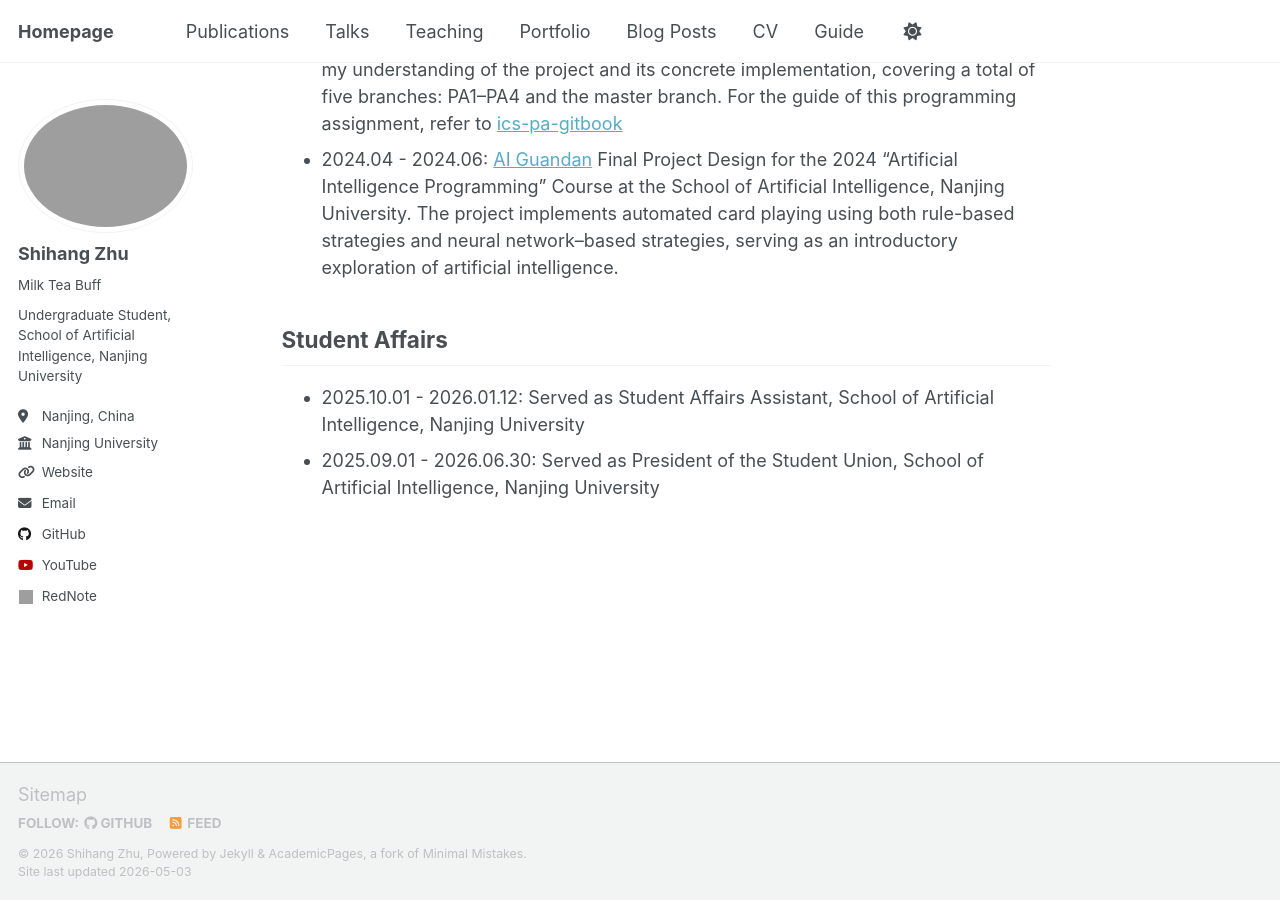
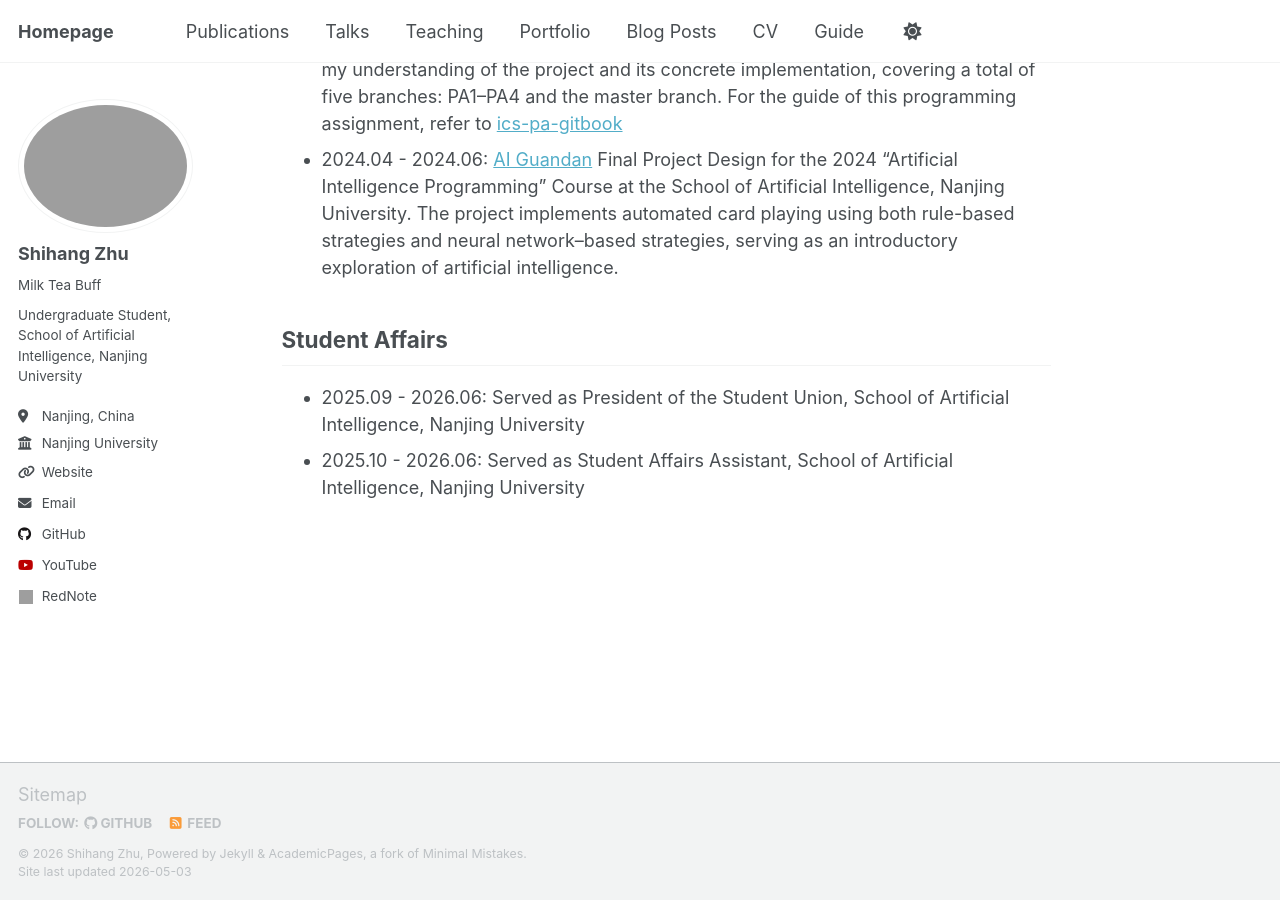
Before and after one commit to edzee3000/edzee3000.github.io, a Jekyll site: the page built from _pages/about.md, in a window 1280 px wide and 900 px high, scrolled down 1297 px. Built offline with Jekyll 4.4.1, drawn with Linux system fonts in a browser that asks for light colours; a script that is not in the unit is left out; grey boxes are pictures that could not be loaded.

Commit message:
Update dates for student affairs roles

```diff
--- a/_pages/about.md
+++ b/_pages/about.md
@@ -41,5 +41,5 @@ Focusing on the rich and implicit information contained in images and charts wit
 
 
 ## Student Affairs
-- 2025.10.01 - 2026.01.12: Served as Student Affairs Assistant, School of Artificial Intelligence, Nanjing University
-- 2025.09.01 - 2026.06.30: Served as President of the Student Union, School of Artificial Intelligence, Nanjing University
+- 2025.09 - 2026.06: Served as President of the Student Union, School of Artificial Intelligence, Nanjing University
+- 2025.10 - 2026.06: Served as Student Affairs Assistant, School of Artificial Intelligence, Nanjing University
```
